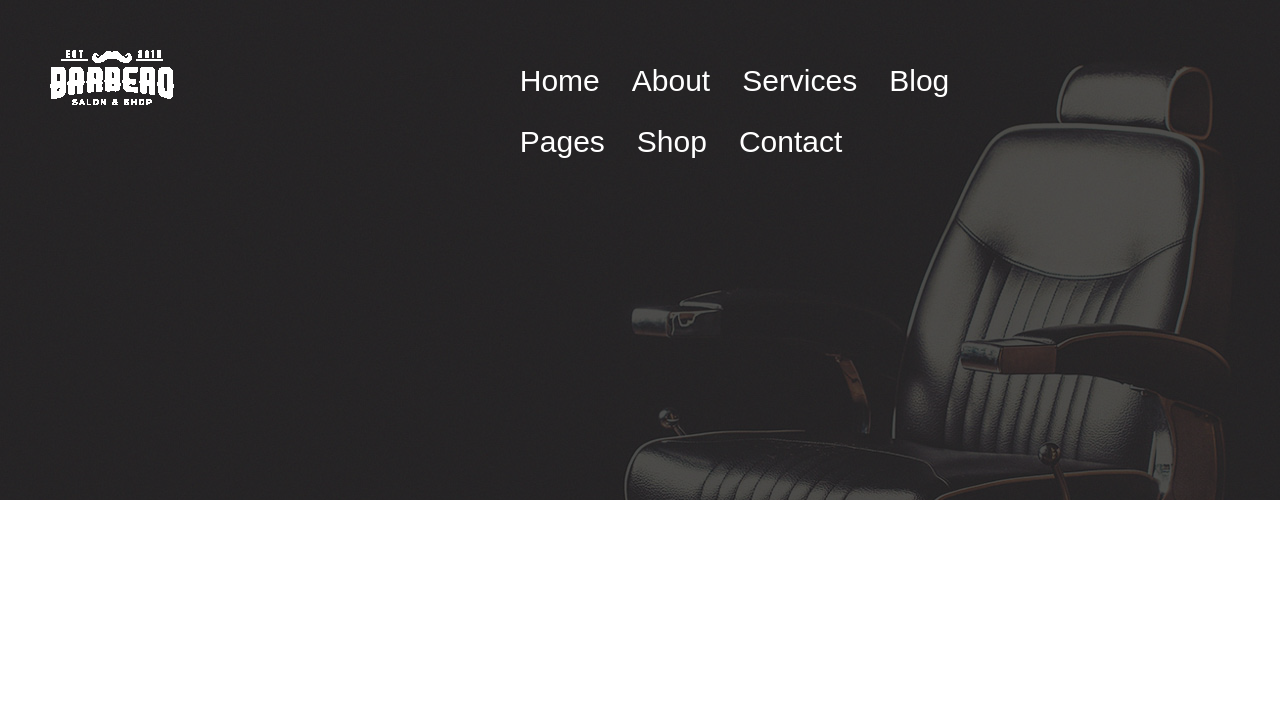
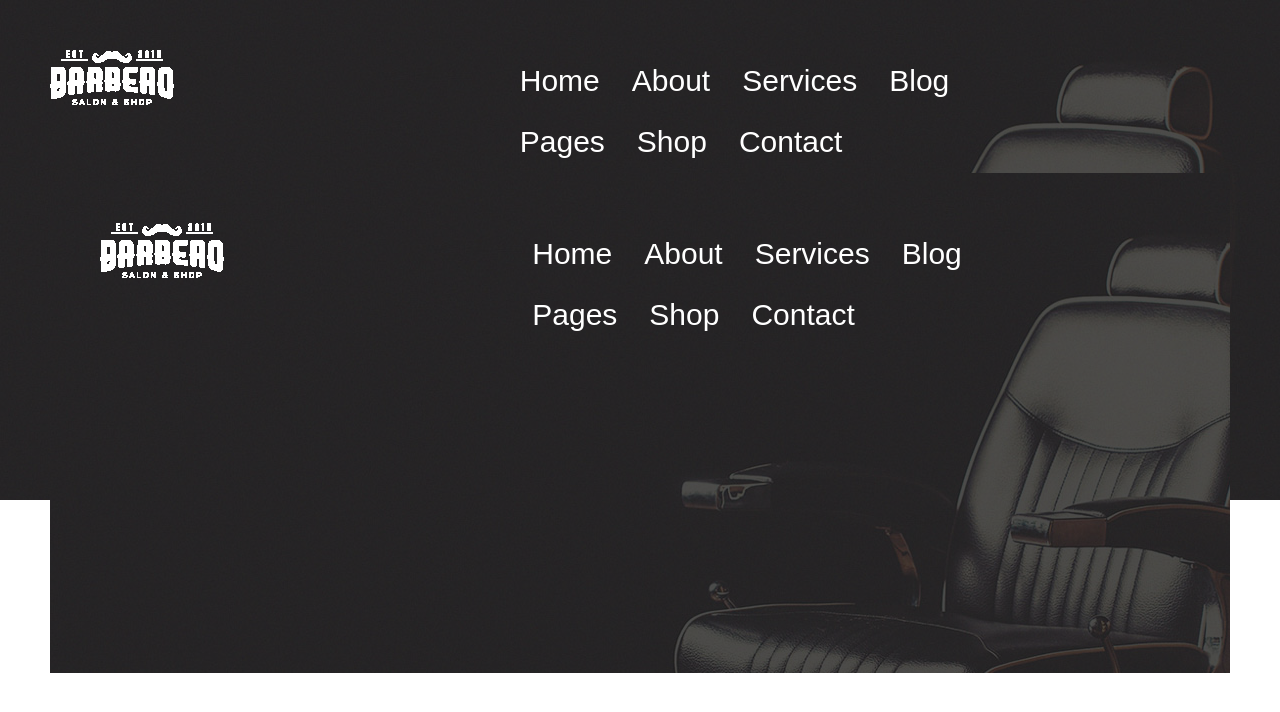
Before and after one commit to vanh300777/VanhBarber, a plain HTML site: page demo.html in a window 1280 px wide. Drawn offline with nearby package versions, Linux system fonts and the light colour scheme; a web font is replaced by a local one.

Commit message:
update code

```diff
--- a/demo.html
+++ b/demo.html
@@ -44,6 +44,42 @@
             </div>
          </div>
       </div>
+      <div class= "container-fluid">
+            <div class= "row">
+            <div class ="col-sm-3 ">
+               <div class="logo">
+                   <img src="/img/Untitled-1.png" alt="">
+               </div>
+            </div>
+            <div class ="col-sm-6 ">
+                   <ul class="nav">
+                    <li class="nav-item">
+                       <a class="nav-link" href="#">Home</a>
+                    </li>
+                    <li class="nav-item">
+                       <a class="nav-link" href="#">About</a>
+                    </li>
+                    <li class="nav-item">
+                       <a class="nav-link" href="#">Services</a>
+                    </li>
+                    <li class="nav-item">
+                       <a class="nav-link" href="#">Blog</a>
+                    </li>
+                    <li class="nav-item">
+                       <a class="nav-link" href="#">Pages</a>
+                    </li>
+                    <li class="nav-item">
+                       <a class="nav-link" href="#">Shop</a>
+                    </li>
+                    <li class="nav-item">
+                       <a class="nav-link" href="#">Contact</a>
+                    </li>
+                 </ul>
+            <div class ="col-sm-3 ">
+                </ul>
+            </div>
+         </div>
+      </div>
 
       <script src="https://code.jquery.com/jquery-3.2.1.slim.min.js"></script>
       <script src="https://cdnjs.cloudflare.com/ajax/libs/popper.js/1.12.9/umd/popper.min.js"></script>
```
